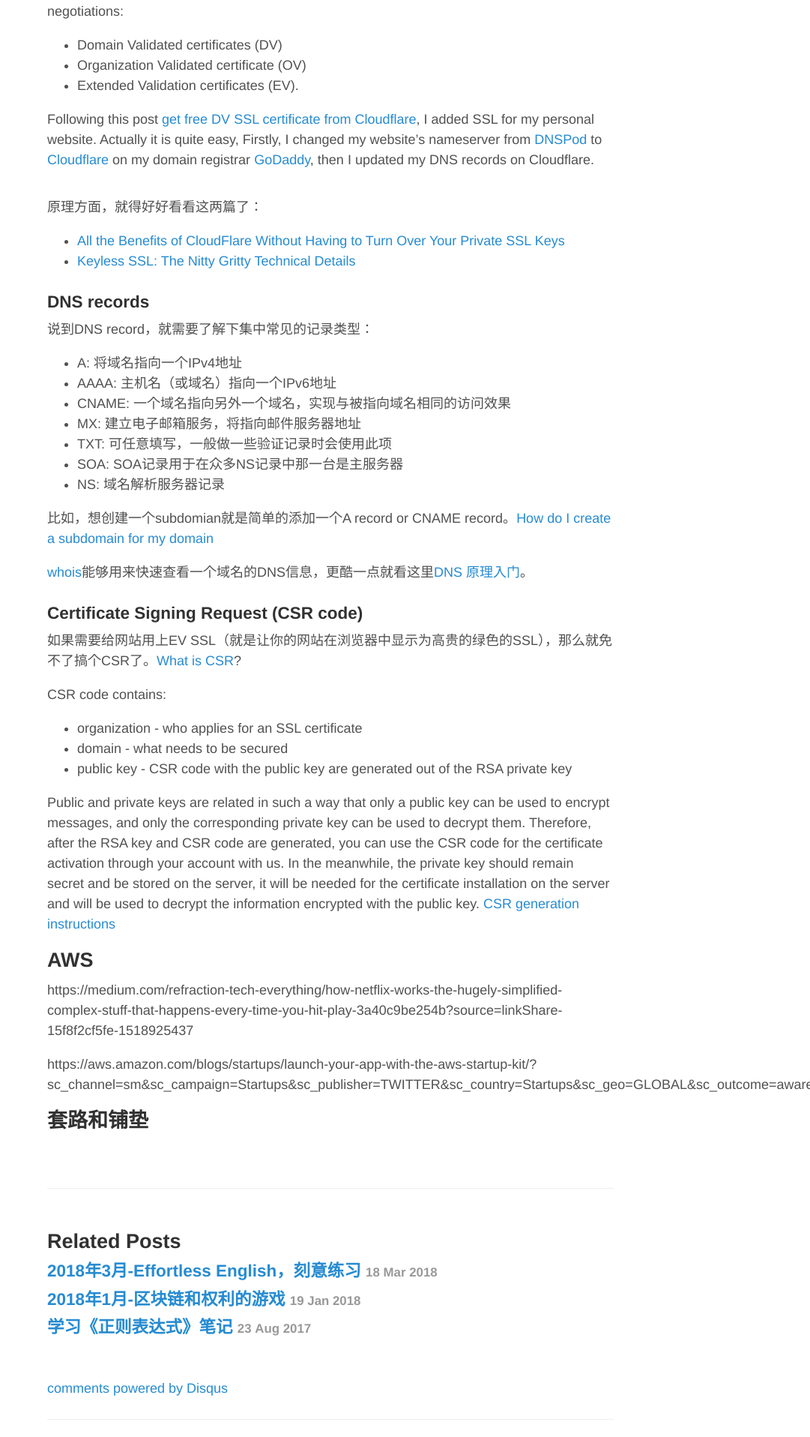
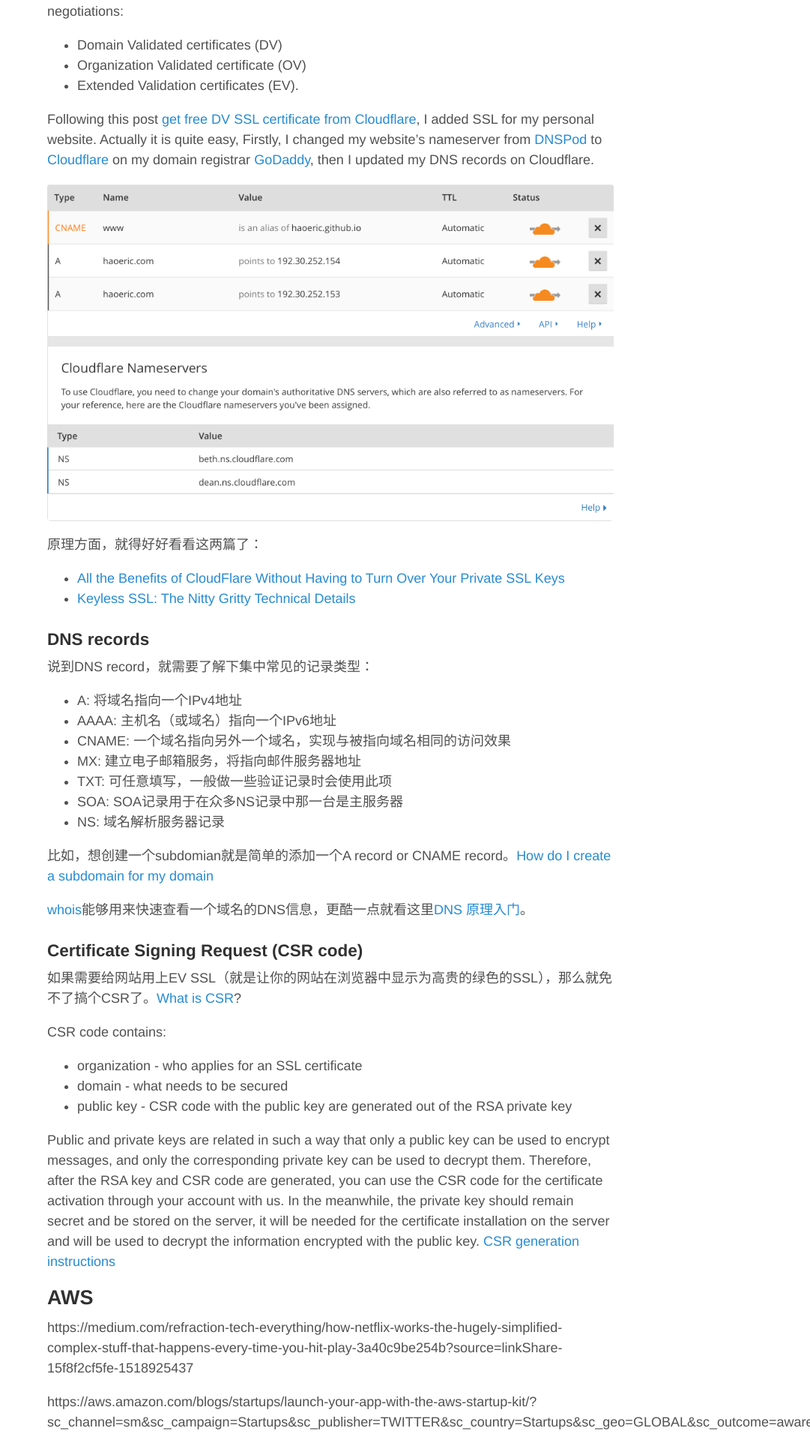
Before and after one commit to haoeric/haoeric.github.io, a Jekyll site: the page built from _posts/Trivia/2018-02-17-monthly-summary.md, in a window 1280 px wide. Shown: the part 1876-3792 px from the top of the page at 75% size, without its empty margins (199-1280 px from the left). Built offline with Jekyll 4.4.1, drawn with Linux system fonts in a browser that asks for light colours; comment, search, counter and statistics services are not loaded.

Commit message:
update 2018 feb post figure

```diff
--- a/_posts/Trivia/2018-02-17-monthly-summary.md
+++ b/_posts/Trivia/2018-02-17-monthly-summary.md
@@ -11,7 +11,7 @@
 
 苏联著名经济学家尼古拉·康德拉季耶夫在1952年出版了「大经济周期」一书，提出了著名的[康德拉季耶夫长波](http://www.wikiwand.com/zh/康德拉季耶夫长波)理论。该理论指出资本主义经济发展以50-60年为一个周期，自工业革命以后，世界经济已经历了五个周期(如下图）。
 
-![](images/2018_Feb/Kondratieff_wave_of_economy.png)
+![](/images/2018_Feb/Kondratieff_wave_of_economy.png)
 
 按照这一理论，第六个周期即将展开，我们正处在第五周期的转折点。2018年很有可能是经济大变革的一年，从今年[央行加息，美联储缩表](https://mp.weixin.qq.com/s/5F2xIzc7C4vXNQLTmJaDvQ)，到中国的[债务战争](https://asia.nikkei.com/Features/Cover-story/The-hidden-risks-of-China-s-war-on-debt)，这个变化正在发生。这几篇文章值得一读：
 
@@ -56,7 +56,7 @@
 
 Following this post [get free DV SSL certificate from Cloudflare](https://medium.freecodecamp.org/free-https-c051ca570324), I added SSL for my personal website. Actually it is quite easy, Firstly, I changed my website's nameserver from [DNSPod](https://www.dnspod.cn) to [Cloudflare](https://www.cloudflare.com) on my domain registrar [GoDaddy](https://sg.godaddy.com), then I updated my DNS records on Cloudflare.
 
-![](images/2018_Feb/haoeric_DNS_records.png)
+![](/images/2018_Feb/haoeric_DNS_records.png)
 
 原理方面，就得好好看看这两篇了：
 
```
